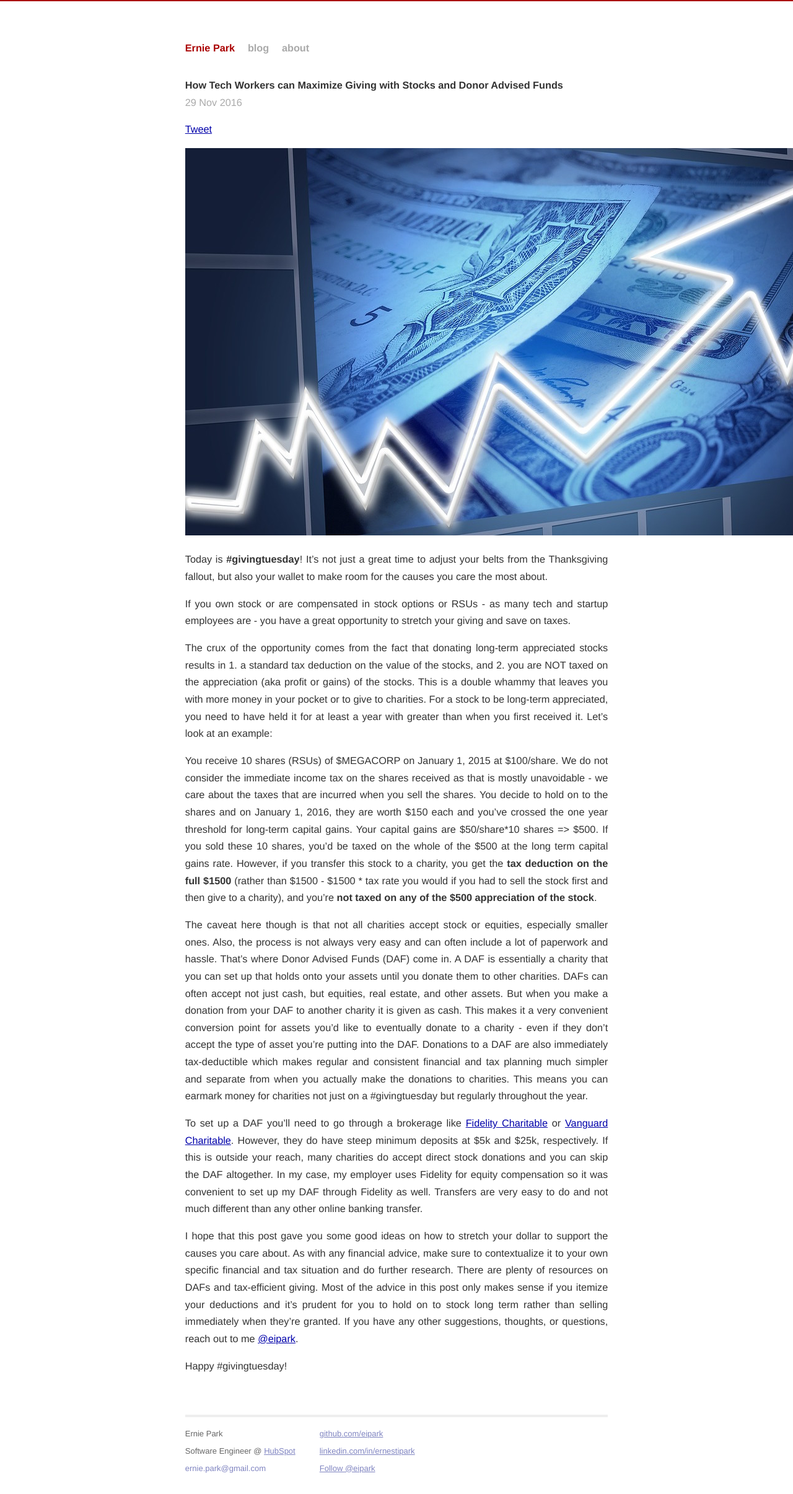
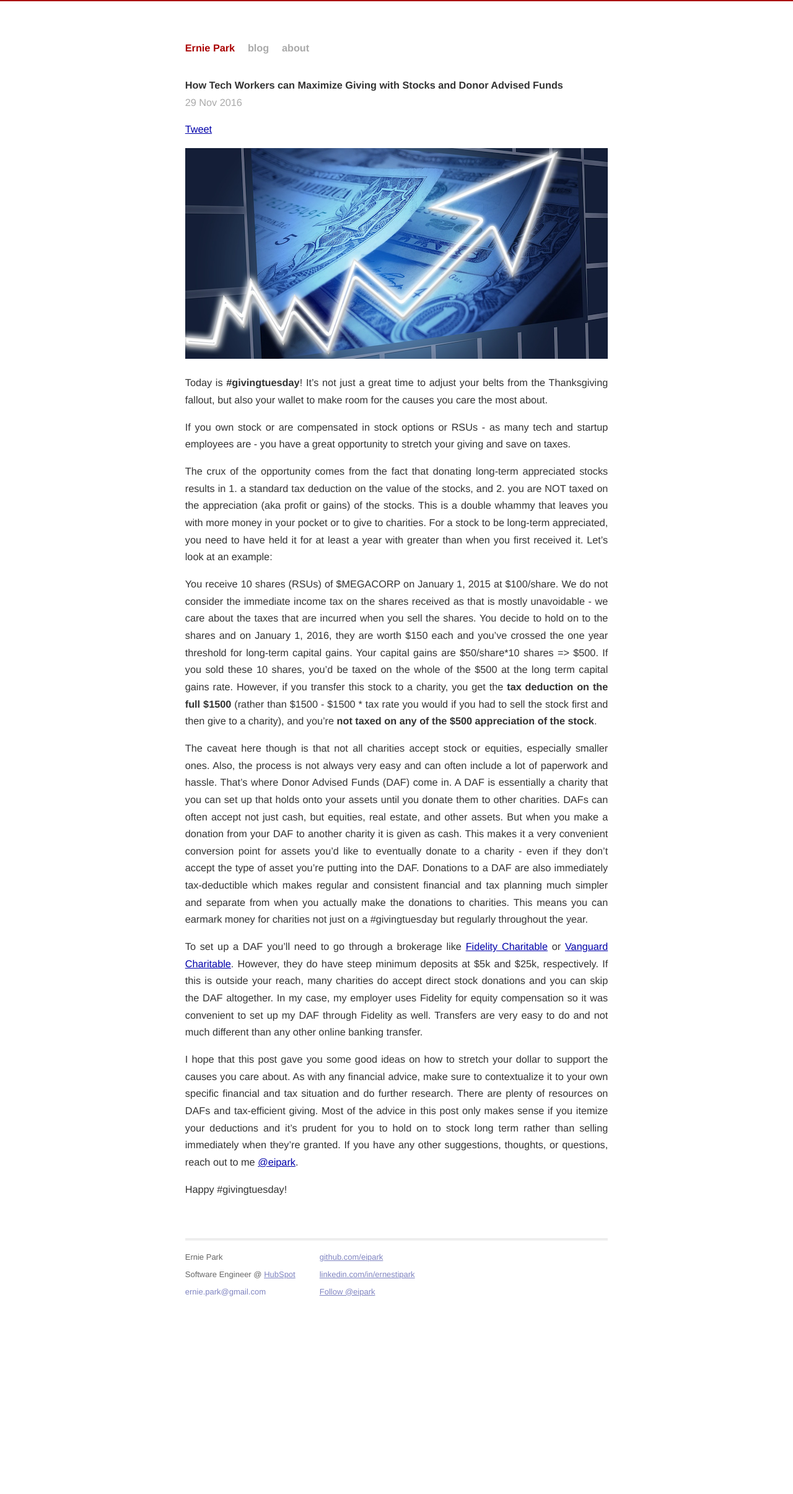
Before and after one commit to eipark/eipark.github.io, a Jekyll site: the page built from _posts/2016-11-29-maximize-giving-with-stocks-and-donor-advised-funds.markdown, in a window 1280 px wide. Shown: the whole page at 62% size. Built offline with Jekyll 4.4.1, drawn with Linux system fonts in a browser that asks for light colours; Markdown is read by kramdown in place of the engine named in the settings; comment, search, counter and statistics services are not loaded; after the commit the page ends 2126 px from its top, so only the background shows below that.

Commit message:
stock image

```diff
--- a/_posts/2016-11-29-maximize-giving-with-stocks-and-donor-advised-funds.markdown
+++ b/_posts/2016-11-29-maximize-giving-with-stocks-and-donor-advised-funds.markdown
@@ -4,7 +4,7 @@ title:  "How Tech Workers can Maximize Giving with Stocks and Donor Advised Fund
 categories: software finances giving
 ---
 
-![](/images/stock.jpg)
+![](/images/stock.png)
 
 Today is __#givingtuesday__! It’s not just a great time to adjust your belts from the Thanksgiving fallout, but also your wallet to make room for the causes you care the most about.
 
```
Also changed, not shown: images/stock.jpg (deleted), images/stock.png (added).
